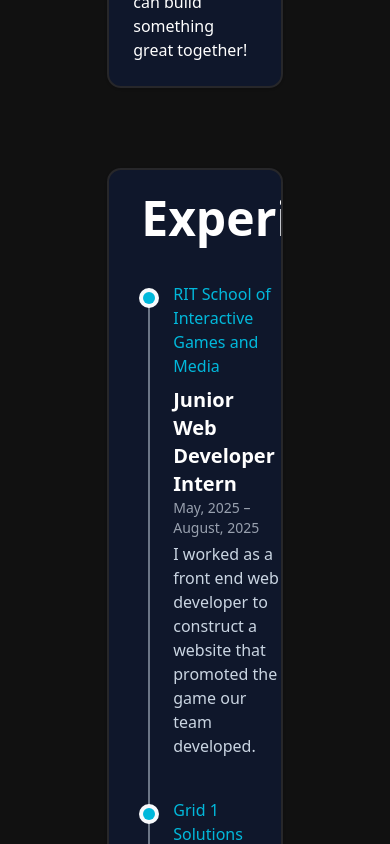
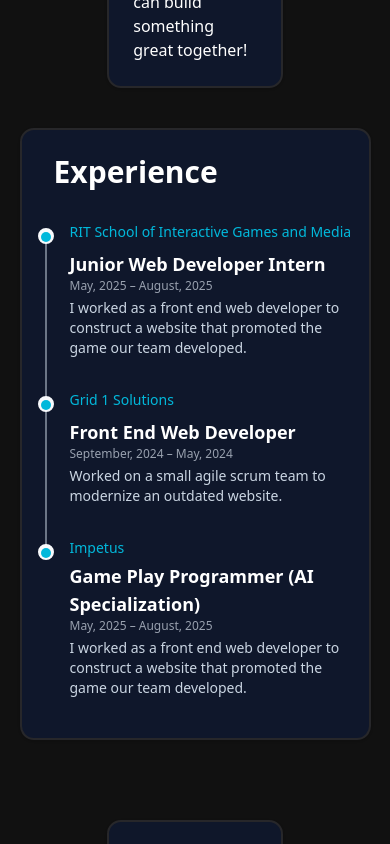
Before and after one commit to AazeemVS/Portfolio-Site, a React (Vite) app in the folder my-portfolio/: page /AboutMe in a window 390 px wide. Shown: the part 3840-4684 px from the top of the page. Built offline with nearby package versions, Linux system fonts and the light colour scheme.

Commit message:
Added responsiveness for the experience component

```diff
--- a/my-portfolio/src/components/ui/experience.tsx
+++ b/my-portfolio/src/components/ui/experience.tsx
@@ -1,27 +1,29 @@
 import { motion } from "framer-motion";
 
 const Experience = () => (
-  <section className="bg-slate-900 text-card-foreground flex flex-col gap-6 rounded-xl border-2 border-solid border-[#27272a] py-6 shadow-sm w-[45%] mt-20 mx-auto relative flex flex-col justify-center overflow-hidden">
-    <div className="w-full max-w-6xl mx-auto">
-      <div className="flex flex-col justify-center [&>*]:pb-4 ml-[2rem]">
+  <section className="bg-slate-900 text-card-foreground flex flex-col gap-6 rounded-xl border-2 border-solid border-[#27272a] py-6 shadow-sm w-[90%] md:w-[80%] lg:w-[60%] xl:w-[45%] mt-10 md:mt-20 mx-auto relative flex flex-col justify-center overflow-hidden">
+    <div className="w-full max-w-6xl mx-auto px-4 sm:px-6">
+      <div className="flex flex-col justify-center [&>*]:pb-4 ml-0 sm:ml-[2rem]">
         {/* Title */}
-        <div className="text-left">
-          <h2 className="text-white text-5xl font-bold">Experience</h2>
+        <div className="text-left px-4 sm:px-0">
+          <h2 className="text-white text-3xl sm:text-4xl md:text-5xl font-bold">
+            Experience
+          </h2>
         </div>
 
         {/* Timeline Item 1 */}
-        <div className="relative pl-8 py-6 group" style={{ marginLeft: 0 }}>
+        <div className="relative pl-8 sm:pl-8 py-4 sm:py-6 group">
           <div
             className="flex flex-col items-start mb-1 group-last:before:hidden
-          before:absolute before:left-2 before:h-full before:w-px before:bg-slate-300
+            before:absolute before:left-2 sm:before:left-2 before:h-full before:w-px before:bg-slate-300
             before:self-start before:-translate-x-1/2 before:translate-y-3
-          after:absolute after:left-2 after:w-4 after:h-4 after:bg-slate-50
+            after:absolute after:left-2 sm:after:left-2 after:w-3 sm:after:w-4 after:h-3 sm:after:h-4 after:bg-slate-50
             after:border-2 after:box-content after:border-slate-50 after:rounded-full
             after:-translate-x-1/2 after:translate-y-1.5"
           >
             {/* Small blue circle inside the node */}
-            <div className="absolute left-2 w-3 h-3 bg-cyan-500 rounded-full -translate-x-1/2 translate-y-2.5 z-10"></div>
-            <div className="font-medium text-cyan-500 mb-1 sm:mb-0">
+            <div className="absolute left-2 sm:left-2 w-2.5 h-2.5 sm:w-3 sm:h-3 bg-cyan-500 rounded-full -translate-x-1/2 translate-y-2.5 z-10"></div>
+            <div className="font-medium text-cyan-500 mb-1 sm:mb-0 text-sm sm:text-base">
               <motion.a
                 href="https://www.rit.edu/computing/school-interactive-games-and-media/"
                 target="_blank"
@@ -38,33 +40,33 @@ const Experience = () => (
                   transition={{ duration: 0.3, ease: "easeOut" }}
                 />
               </motion.a>
-            </div>{" "}
-            <div className="text-white text-xl font-semibold">
+            </div>
+            <div className="text-white text-lg sm:text-xl font-semibold">
               Junior Web Developer Intern
             </div>
-            <div className="text-gray-400 text-sm">
+            <div className="text-gray-400 text-xs sm:text-sm">
               May, 2025 – August, 2025
             </div>
           </div>
-          <div className="text-slate-300 timeline-content">
+          <div className="text-slate-300 text-sm sm:text-base timeline-content">
             I worked as a front end web developer to construct a website that
             promoted the game our team developed.
           </div>
         </div>
 
         {/* Timeline Item 2 */}
-        <div className="relative pl-8 py-6 group" style={{ marginLeft: 0 }}>
+        <div className="relative pl-8 sm:pl-8 py-4 sm:py-6 group">
           <div
             className="flex flex-col items-start mb-1 group-last:before:hidden
-          before:absolute before:left-2 before:h-full before:w-px before:bg-slate-300
+            before:absolute before:left-2 sm:before:left-2 before:h-full before:w-px before:bg-slate-300
             before:self-start before:-translate-x-1/2 before:translate-y-3
-          after:absolute after:left-2 after:w-4 after:h-4 after:bg-slate-50
+            after:absolute after:left-2 sm:after:left-2 after:w-3 sm:after:w-4 after:h-3 sm:after:h-4 after:bg-slate-50
             after:border-2 after:box-content after:border-slate-50 after:rounded-full
             after:-translate-x-1/2 after:translate-y-1.5"
           >
             {/* Small blue circle inside the node */}
-            <div className="absolute left-2 w-3 h-3 bg-cyan-500 rounded-full -translate-x-1/2 translate-y-2.5 z-10"></div>
-            <div className="font-medium text-cyan-500 mb-1 sm:mb-0">
+            <div className="absolute left-2 sm:left-2 w-2.5 h-2.5 sm:w-3 sm:h-3 bg-cyan-500 rounded-full -translate-x-1/2 translate-y-2.5 z-10"></div>
+            <div className="font-medium text-cyan-500 mb-1 sm:mb-0 text-sm sm:text-base">
               <motion.a
                 href="https://gridonesolutions.com/"
                 target="_blank"
@@ -80,41 +82,41 @@ const Experience = () => (
                 />
               </motion.a>
             </div>
-            <div className="text-white text-xl font-semibold">
+            <div className="text-white text-lg sm:text-xl font-semibold">
               Front End Web Developer
             </div>
-            <div className="text-gray-400 text-sm">
+            <div className="text-gray-400 text-xs sm:text-sm">
               September, 2024 – May, 2024
             </div>
           </div>
-          <div className="text-slate-300 timeline-content">
+          <div className="text-slate-300 text-sm sm:text-base timeline-content">
             Worked on a small agile scrum team to modernize an outdated website.
           </div>
         </div>
 
         {/* Timeline Item 3 */}
-        <div className="relative pl-8 py-6 group" style={{ marginLeft: 0 }}>
+        <div className="relative pl-8 sm:pl-8 py-4 sm:py-6 group">
           <div
             className="flex flex-col items-start mb-1 group-last:before:hidden
-          before:absolute before:left-2 before:h-full before:w-px before:bg-slate-300
+            before:absolute before:left-2 sm:before:left-2 before:h-full before:w-px before:bg-slate-300
             before:self-start before:-translate-x-1/2 before:translate-y-3
-          after:absolute after:left-2 after:w-4 after:h-4 after:bg-slate-50
+            after:absolute after:left-2 sm:after:left-2 after:w-3 sm:after:w-4 after:h-3 sm:after:h-4 after:bg-slate-50
             after:border-2 after:box-content after:border-slate-50 after:rounded-full
             after:-translate-x-1/2 after:translate-y-1.5"
           >
             {/* Small blue circle inside the node */}
-            <div className="absolute left-2 w-3 h-3 bg-cyan-500 rounded-full -translate-x-1/2 translate-y-2.5 z-10"></div>
-            <div className="font-medium text-cyan-500 mb-1 sm:mb-0">
+            <div className="absolute left-2 sm:left-2 w-2.5 h-2.5 sm:w-3 sm:h-3 bg-cyan-500 rounded-full -translate-x-1/2 translate-y-2.5 z-10"></div>
+            <div className="font-medium text-cyan-500 mb-1 sm:mb-0 text-sm sm:text-base">
               Impetus
             </div>
-            <div className="text-white text-xl font-semibold">
+            <div className="text-white text-lg sm:text-xl font-semibold">
               Game Play Programmer (AI Specialization)
             </div>
-            <div className="text-gray-400 text-sm">
+            <div className="text-gray-400 text-xs sm:text-sm">
               May, 2025 – August, 2025
             </div>
           </div>
-          <div className="text-slate-300 timeline-content">
+          <div className="text-slate-300 text-sm sm:text-base timeline-content">
             I worked as a front end web developer to construct a website that
             promoted the game our team developed.
           </div>
@@ -123,4 +125,5 @@ const Experience = () => (
     </div>
   </section>
 );
+
 export default Experience;
```
Lines whose indentation alone changed are shown as unchanged.
